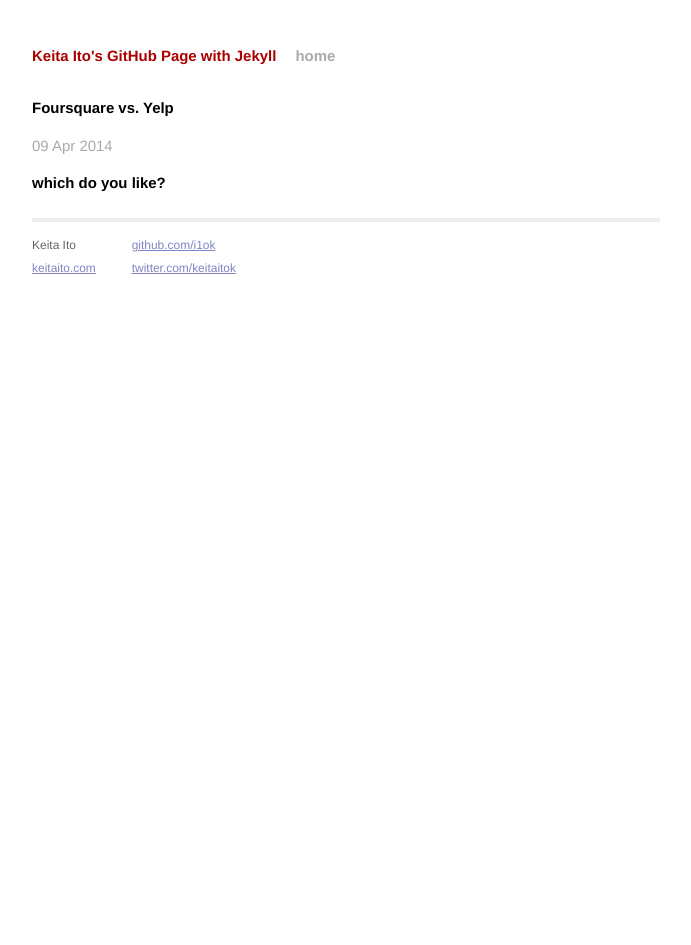
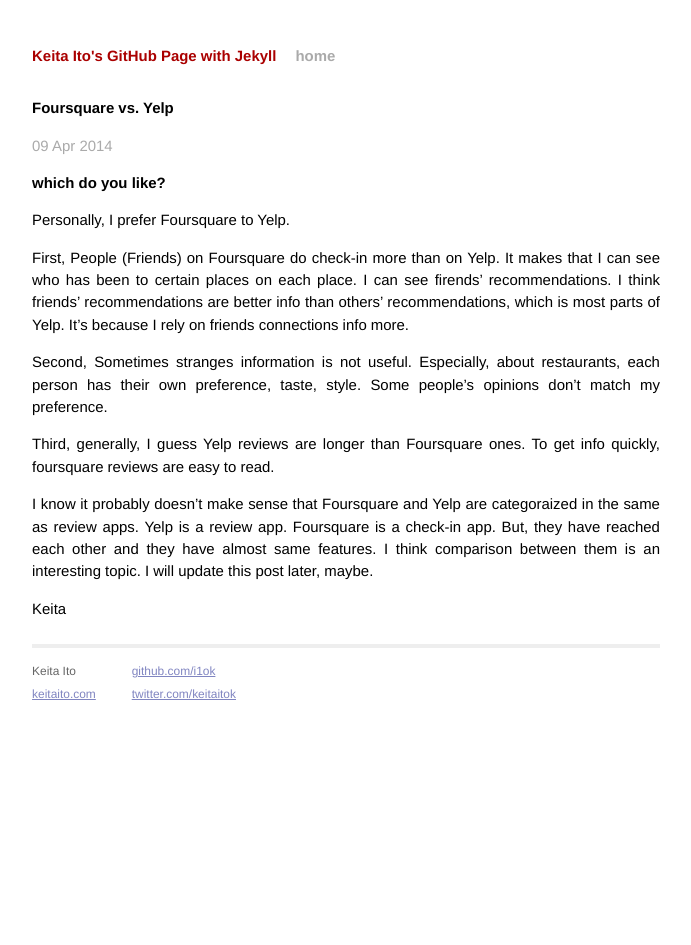
Before and after one commit to keitaito/i1ok.github.io, a Jekyll site: the page built from _posts/2014-04-09-Foursquare-vs-Yelp.md, in a window 1280 px wide. Shown: the whole page, without its empty margins (294-985 px from the left). Built offline with Jekyll 4.4.1, drawn with Linux system fonts in a browser that asks for light colours; Markdown is read by kramdown in place of the engine named in the settings.

Commit message:
edited post

```diff
--- a/_posts/2014-04-09-Foursquare-vs-Yelp.md
+++ b/_posts/2014-04-09-Foursquare-vs-Yelp.md
@@ -4,3 +4,15 @@
 ---
 
 # which do you like?
+
+Personally, I prefer Foursquare to Yelp.
+
+First, People (Friends) on Foursquare do check-in more than on Yelp. It makes that I can see who has been to certain places on each place. I can see firends' recommendations. I think friends' recommendations are better info than others' recommendations, which is most parts of Yelp. It's because I rely on friends connections info more.
+
+Second, Sometimes stranges information is not useful. Especially, about restaurants, each person has their own preference, taste, style. Some people's opinions don't match my preference.
+
+Third, generally, I guess Yelp reviews are longer than Foursquare ones. To get info quickly, foursquare reviews are easy to read.
+
+I know it probably doesn't make sense that Foursquare and Yelp are categoraized in the same as review apps. Yelp is a review app. Foursquare is a check-in app. But, they have reached each other and they have almost same features. I think comparison between them is an interesting topic. I will update this post later, maybe.
+
+Keita
```
